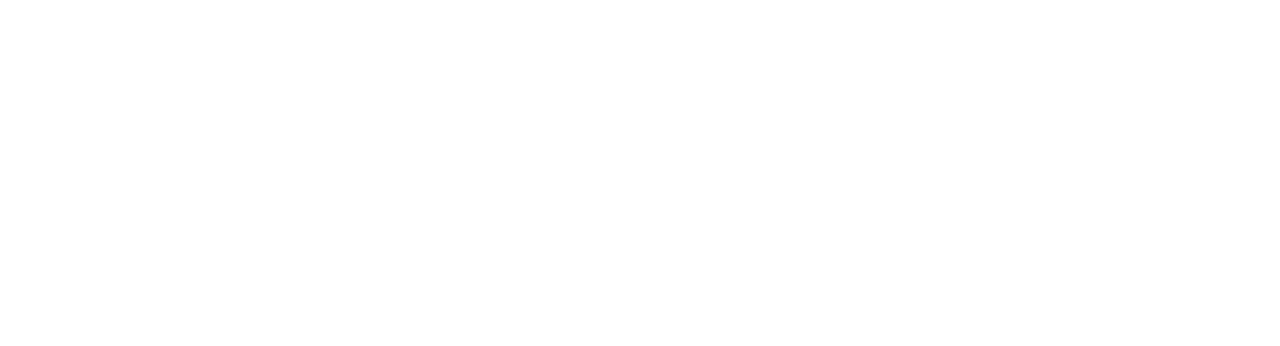
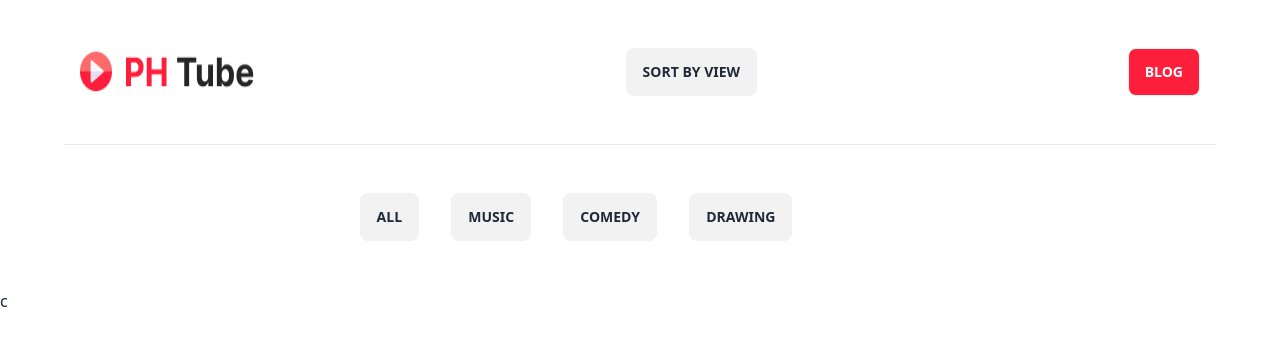
Before and after one commit to assadujjaman112/ph-tube-assignment-6, a plain HTML site: page index.html in a window 1280 px wide. Drawn offline with nearby package versions, Linux system fonts and the light colour scheme.

Commit message:
compled the design part

```diff
--- a/index.html
+++ b/index.html
@@ -4,8 +4,32 @@
     <meta charset="UTF-8">
     <meta name="viewport" content="width=device-width, initial-scale=1.0">
     <title>PH Tube</title>
+    <link href="https://cdn.jsdelivr.net/npm/daisyui@3.6.4/dist/full.css" rel="stylesheet" type="text/css" />
+    <script src="https://cdn.tailwindcss.com"></script>
 </head>
 <body>
+    <header>
+        <!-- Navbar -->
+    <section>
+        <div class="flex justify-between px-5 md:px-20 py-12">
+            <img src="./images/Logo.png" alt="">
+            <button class="btn">Sort by view</button>
+            <button class="btn bg-[#FF1F3D] text-white">Blog</button>
+        </div>
+        <hr class="w-[90%] mx-auto text-[#17171733]">
+    </section>
+    </header>
+    <main>
+        <section class="my-12 text-center space-x-7 w-[90%]">
+            <!-- Buttons -->
+            <button class="btn">All</button>
+            <button class="btn">Music</button>
+            <button class="btn">Comedy</button>
+            <button class="btn">Drawing</button>
+        </section>
+        <section id="content-container" class="w-[90%]">
 
+        </section>c
+    </main>
 </body>
 </html>
--- /dev/null
+++ b/tailwind.config.js
@@ -0,0 +1,8 @@
+/** @type {import('tailwindcss').Config} */
+module.exports = {
+    content: ["./src/**/*.{html,js}"],
+    theme: {
+      extend: {},
+    },
+    plugins: [],
+  }
```
Also changed, not shown: images/Icon.png (added), images/Logo.png (added), js/index.js (added).
